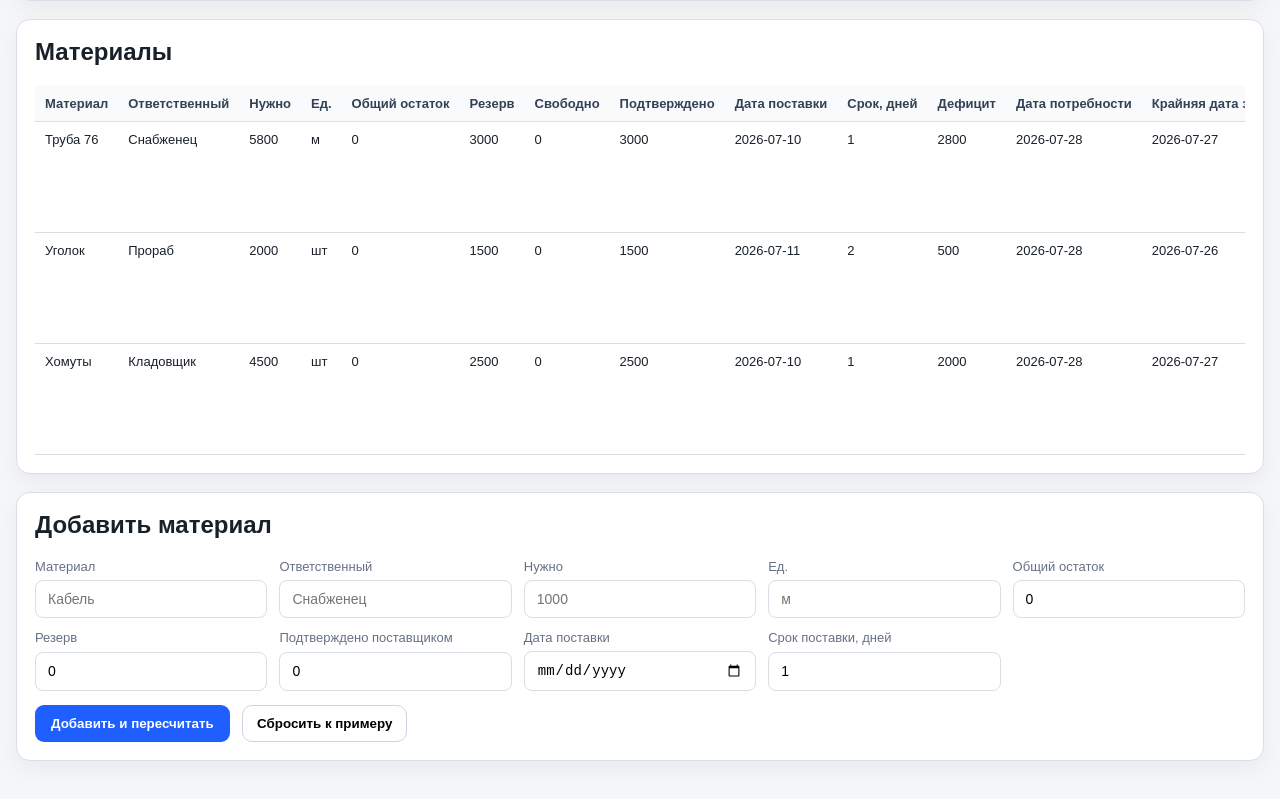
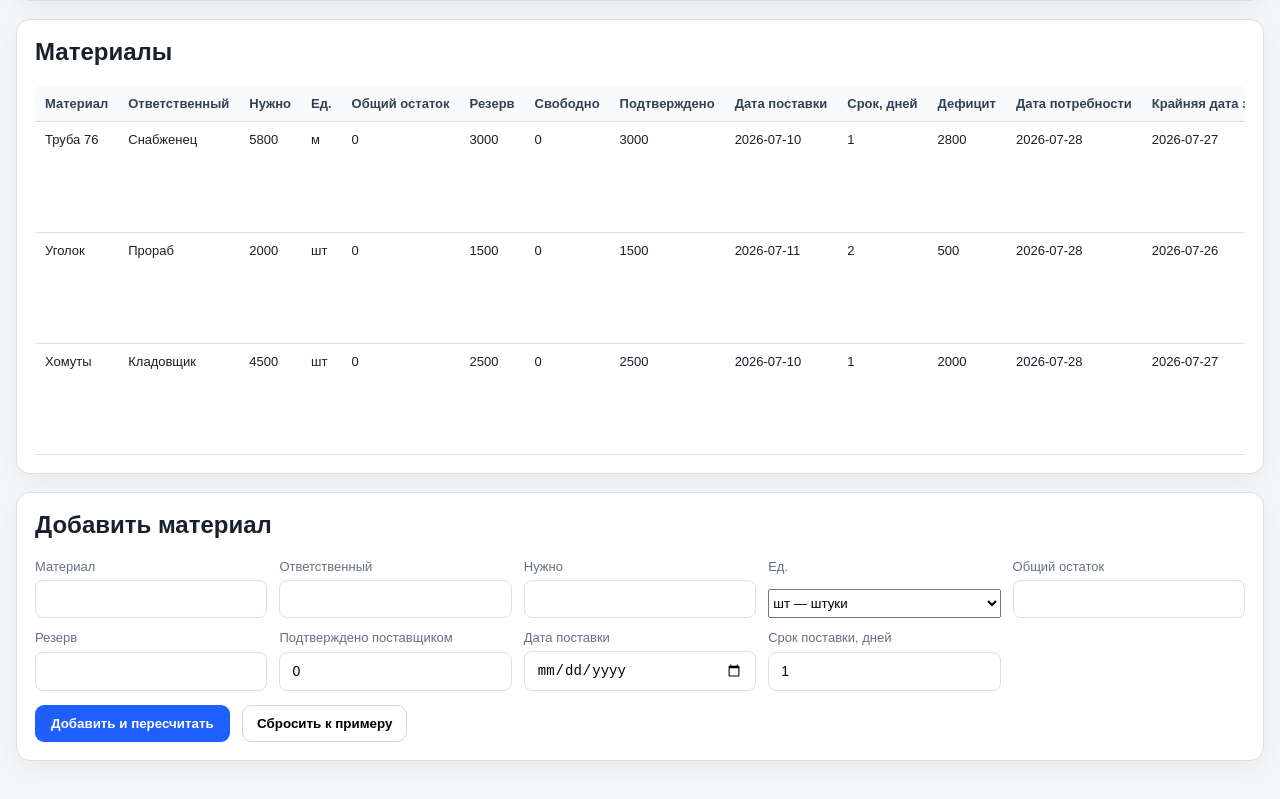
Before and after one commit to 8gsfsrnvp5-cell/buildmind-procurement-mvp2, a plain HTML site: page index.html in a window 1280 px wide. Shown: the part 539-1338 px from the top of the page. Drawn offline with Linux system fonts and the light colour scheme.

Commit message:
Improve material form inputs

```diff
--- a/index.html
+++ b/index.html
@@ -67,12 +67,29 @@
     <section class="card">
       <h2>Добавить материал</h2>
       <div class="grid add-grid">
-        <label>Материал<input id="newName" placeholder="Кабель" /></label>
-        <label>Ответственный<input id="newResponsible" placeholder="Снабженец" /></label>
-        <label>Нужно<input id="newNeed" type="number" placeholder="1000" /></label>
-        <label>Ед.<input id="newUnit" placeholder="м" /></label>
-        <label>Общий остаток<input id="newStock" type="number" value="0" /></label>
-        <label>Резерв<input id="newReserved" type="number" value="0" /></label>
+        <label>Материал<input id="newName" /></label>
+        <label>Ответственный<input id="newResponsible" /></label>
+        <label>Нужно<input id="newNeed" type="number" /></label>
+        <label>Ед.
+          <select id="newUnit">
+    <option value="шт">шт — штуки</option>
+    <option value="м">м — метры</option>
+    <option value="п.м.">п.м. — погонные метры</option>
+    <option value="м²">м² — квадратные метры</option>
+    <option value="м³">м³ — кубические метры</option>
+    <option value="т">т — тонны</option>
+    <option value="кг">кг — килограммы</option>
+    <option value="л">л — литры</option>
+    <option value="компл.">компл. — комплекты</option>
+    <option value="рул.">рул. — рулоны</option>
+    <option value="меш.">меш. — мешки</option>
+    <option value="упак.">упак. — упаковки</option>
+    <option value="кор.">кор. — коробки</option>
+  </select>
+</label>
+
+        <label>Общий остаток<input id="newStock" type="number" /></label>
+        <label>Резерв<input id="newReserved" type="number" /></label>
         <label>Подтверждено поставщиком<input id="newConfirmed" type="number" value="0" /></label>
         <label>Дата поставки<input id="newDelivery" type="date" /></label>
         <label>Срок поставки, дней<input id="newLead" type="number" value="1" /></label>
```
